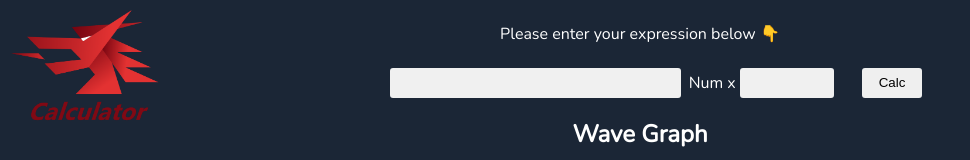
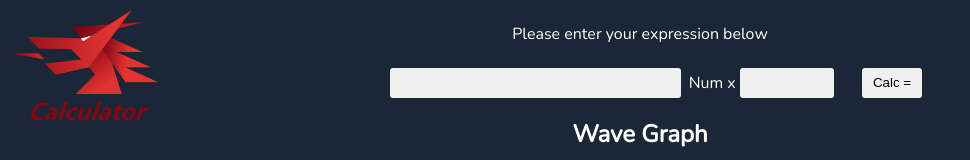
Before and after one commit to ArturDV-main/Smart-Calc-3.0-Desktop-Go, a React (Vite) app in the folder frontend/: page / in a window 1280 px wide. Shown: the top 160 px of the page, without its empty margins (0-970 px from the left). Built offline with nearby package versions, Linux system fonts and the light colour scheme.

Commit message:
input fix

```diff
--- a/frontend/src/App.tsx
+++ b/frontend/src/App.tsx
@@ -1,6 +1,6 @@
 import './App.css'
 
-import { useCallback, useRef, useState } from 'react'
+import React, { useCallback, useRef, useState } from 'react'
 import logo from './assets/images/logo-universal.png'
 import { Graph, Greet } from "../wailsjs/go/main/App"
 import { ChartConfiguration} from 'chart.js'
@@ -15,7 +15,7 @@ export const App: React.FC = () => {
     const bInputRef = useRef<HTMLInputElement>(null)
     const [graphData, setGraphData] = useState<ChartConfiguration>()
 
-    const [resultText, setResultText] = useState("Please enter your expression below 👇")
+    const [resultText, setResultText] = useState("Please enter your expression below")
 
     const handleCalcClick = useCallback(async () => {
         if (!inpurRef.current || !xInputRef.current) return
@@ -63,6 +63,14 @@ export const App: React.FC = () => {
         })
     }, [])
 
+    const handleInput = useCallback((e: React.KeyboardEvent<HTMLInputElement>) => {
+        const beforeDot = e.currentTarget.value.split(".")[0]
+        const afterDot = e.currentTarget.value.split(".")[1] ?? 0
+        const qwe = +beforeDot >= 1000000 || afterDot.length >= 7
+        if (qwe && e.key !== "Backspace")
+            e.preventDefault()
+    }, [])
+
     return (
         <div id="App">
             <div id="logo-container">
@@ -74,18 +82,18 @@ export const App: React.FC = () => {
                 <label>
                     Num x <input id="xval" className="inputx" ref={xInputRef} autoComplete="off" name="input" type="text" />
                 </label>
-                <button className="btn" onClick={handleCalcClick}>Calc</button>
+                <button className="btn" onClick={handleCalcClick}>Calc =</button>
             </div>
             <div>
                 <h2>Wave Graph</h2>
                 <div className='graph-input'>
                     <label>
                         <span>Range A</span>
-                        <input id="xval" className="inputx" ref={aInputRef} autoComplete="off" name="input" type="text" />
+                        <input id="xval" className="inputx" ref={aInputRef} max="1000000" min="-1000000" type="number" onKeyDown={handleInput} />
                     </label>
                     <label>
                         <span>Range B</span>
-                        <input id="xval" className="inputx" ref={bInputRef} autoComplete="off" name="input" type="text" />
+                        <input id="xval" className="inputx" ref={bInputRef} max="1000000" min="-1000000" type="number" onKeyDown={handleInput} />
                     </label>
                     <button className="btn" onClick={handleGraphClick}>Graph</button>
                 </div>
```
